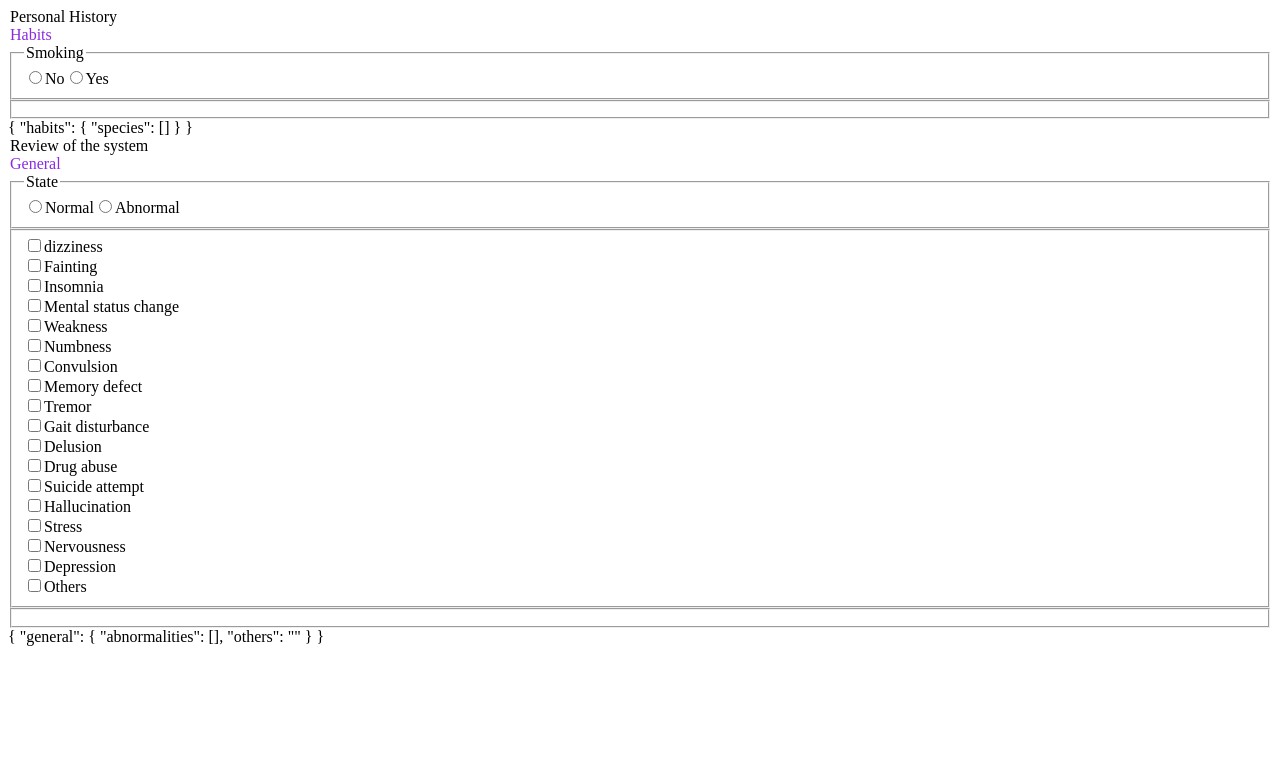
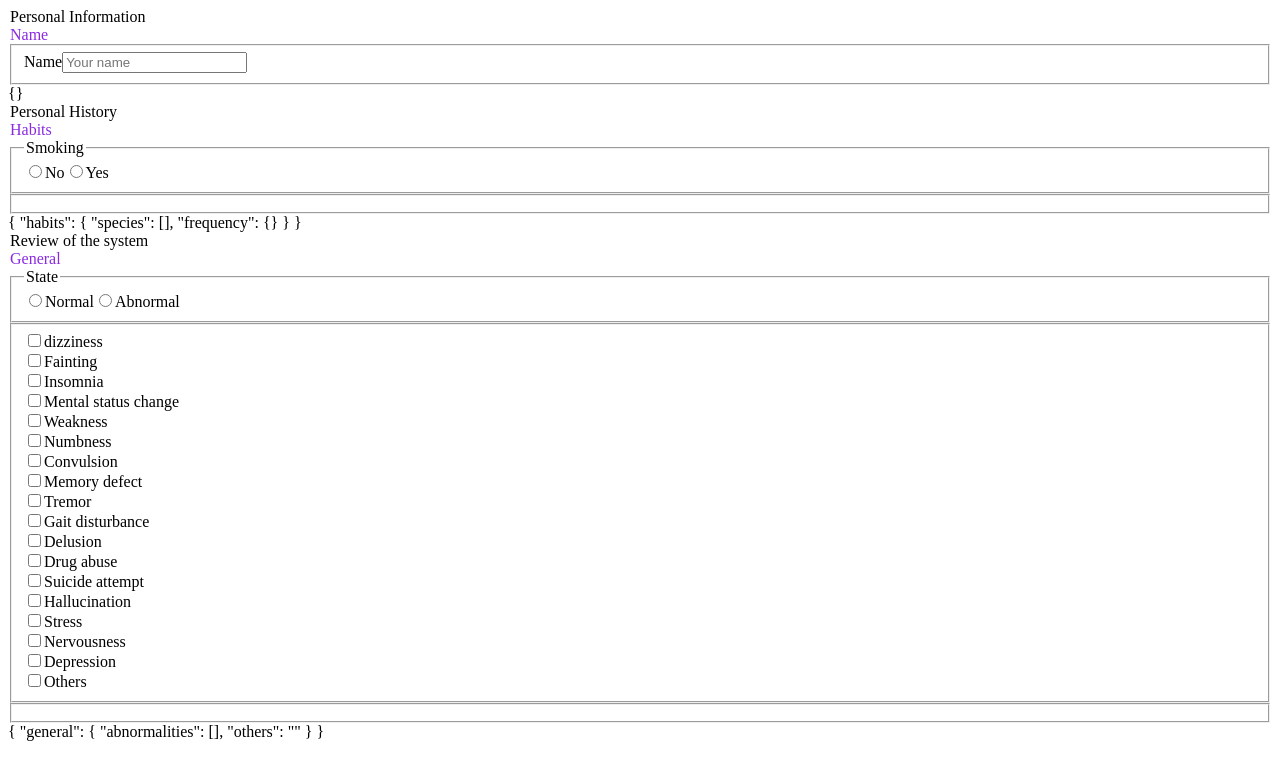
Before and after one commit to sudoris/form-generator-dev, a Vue app: page / in a window 1280 px wide. Shown: the top 780 px of the page. Built offline with nearby package versions, Linux system fonts and the light colour scheme.

Commit message:
selectlist field and showInputField function and placeholder update

```diff
--- a/src/App.vue
+++ b/src/App.vue
@@ -1,5 +1,6 @@
 <template>
   <div id="app">
+    <PersonalInfo></PersonalInfo>
     <PersonalHistory></PersonalHistory>
     <ReviewOfTheSystem></ReviewOfTheSystem>
   </div>
--- a/src/components/input_components/CheckList.vue
+++ b/src/components/input_components/CheckList.vue
@@ -4,7 +4,11 @@
     <fieldset>
       <div v-if="showInputField">
         <div v-for="(item, index) in schema.values" :key="index">
-          <input type="checkbox" :id="item" :value="item" v-model="value[schema.fieldName]">
+          <input
+            type="checkbox"
+            :id="item"
+            :value="item"
+            v-model="value[schema.fieldName]">
           <label :for="item">{{ item }}</label>
         </div>
       </div>
@@ -15,6 +19,7 @@
 <script>
 
 export default {
+  name: "CheckList",
   props: {
     schema: {
       type: Object,
@@ -67,16 +72,20 @@ export default {
 		showInputField() {
 			let schemaAttrs = this.schema.attrs;
 			//dependencies name is Array?
-			if (schemaAttrs) {
-				if(schemaAttrs.dependencies && Array.isArray(this.value[schemaAttrs.dependencies.name])){
-					if(this.value[schemaAttrs.dependencies.name].indexOf(schemaAttrs.dependencies.value) !== -1){
+			if(typeof this.schema.attrs !== 'undefined'){
+				if(typeof this.schema.attrs.dependencies !== 'undefined'){
+					if(typeof this.schema.attrs.dependencies.values !== 'undefined' && typeof this.schema.attrs.dependencies.name !== 'undefined'){
+						if(Array.isArray(this.value[schemaAttrs.dependencies.name])){
+							for(let i = 0; i < schemaAttrs.dependencies.values.length; i++) {
+								if(this.value[schemaAttrs.dependencies.name].indexOf(schemaAttrs.dependencies.values[i]) !== -1){
 									return true
 								}else {
 									this.clearInput()
 									return false
 								}
+							}
 						}else {
-					if (!(schemaAttrs.dependencies) || (this.value[schemaAttrs.dependencies.name] === schemaAttrs.dependencies.value)) {
+							if(this.schema.attrs.dependencies.values.indexOf(this.value[this.schema.attrs.dependencies.name]) !== -1){
 								return true
 							}else {
 								this.clearInput()
@@ -86,6 +95,10 @@ export default {
 					}
 					return true
 				}
+				return true
+			}
+			return true
+		},
 	}
 }
 </script>
--- a/src/components/input_components/RadioInput.vue
+++ b/src/components/input_components/RadioInput.vue
@@ -4,7 +4,11 @@
       <legend>{{ schema.label }}</legend>
 			<div v-if="showInputField">
 				<span v-for="(item, index) in schema.values" :key="index">
-					<input type="radio" :id="item" :value="item" v-model="value[schema.fieldName]">
+					<input
+						type="radio"
+						:id="item"
+						:value="item"
+						v-model="value[schema.fieldName]">
 					<label :for="item">{{ item }}</label>
 				</span>
 			</div>
@@ -14,6 +18,7 @@
 
 <script>
 export default {
+	name: "RadioInput",
   //value = schemaData. v-model default prop is value
   props: {
     schema: {
@@ -59,25 +64,33 @@ export default {
 		showInputField() {
 			let schemaAttrs = this.schema.attrs;
 			//dependencies name is Array?
-			if (schemaAttrs) {
-				if(schemaAttrs.dependencies && Array.isArray(this.value[schemaAttrs.dependencies.name])){
-					if(this.value[schemaAttrs.dependencies.name].indexOf(schemaAttrs.dependencies.value) !== -1){
+			if(typeof this.schema.attrs !== 'undefined'){
+				if(typeof this.schema.attrs.dependencies !== 'undefined'){
+					if(typeof this.schema.attrs.dependencies.values !== 'undefined' && typeof this.schema.attrs.dependencies.name !== 'undefined'){
+						if(Array.isArray(this.value[schemaAttrs.dependencies.name])){
+							for(let i = 0; i < schemaAttrs.dependencies.values.length; i++) {
+								if(this.value[schemaAttrs.dependencies.name].indexOf(schemaAttrs.dependencies.values[i]) !== -1){
 									return true
 								}else {
 									this.clearInput()
 									return false
 								}
 							}
-
-				if (!(schemaAttrs.dependencies) || (this.value[schemaAttrs.dependencies.name] === schemaAttrs.dependencies.value)) {
+						}else {
+							if(this.schema.attrs.dependencies.values.indexOf(this.value[this.schema.attrs.dependencies.name]) !== -1){
 								return true
 							}else {
 								this.clearInput()
 								return false
 							}
 						}
+					}
 					return true
 				}
+				return true
+			}
+			return true
+		},
 	}
 }
 </script>
--- a/src/components/input_components/SelectList.vue
+++ b/src/components/input_components/SelectList.vue
@@ -0,0 +1,123 @@
+
+<template>
+  <div>
+    <fieldset>
+      <div v-if="showInputField">
+        <select v-model="value[schema.fieldName]">
+          <template v-if="typeof schema.attrs.placeholder !== 'undefined'">
+            <option value="" >{{ schema.attrs.placeholder }}</option>
+          </template>
+          <!-- dynamic placeholder and placeholder name?-->
+          <option
+            v-for="(item, index) in schema.values"
+            :key="index"
+            :value="item">
+            {{ item }}
+          </option>
+        </select>
+      </div>
+    </fieldset>
+  </div>
+</template>
+
+<script>
+
+export default {
+  name: "SelectList",
+  props: {
+    schema: {
+      type: Object,
+      default() {
+        return {}
+      }
+    },
+    value: {
+      type: Object,
+      default() {
+        return  {}
+      }
+    }
+  },
+  data () {
+    return {
+      placeholder: this.getPlaceholder(),
+      currentFieldName: this.schema.fieldName
+    }
+  },
+  created: function() {
+    if (!(this.currentFieldName in this.value)) {
+      // this.value[this.currentFieldName] = {}
+      this.$set(this.value, this.currentFieldName, "");
+      //this.value["keyOnCreate"] = {};
+    }
+	},
+	methods: {
+		clearInput() {
+		// this.value[this.schema.fieldName] = null
+			let initValue = null;
+			switch (this.$options.name) {
+				case "TextInput":
+					initValue = "";
+          this.$set(this.value, this.currentFieldName, initValue);
+          break;
+				case "CheckList":
+					initValue = [];
+          this.$set(this.value, this.currentFieldName, initValue);
+          break;
+				case "RadioInput":
+					initValue = "";
+          this.$set(this.value, this.currentFieldName, initValue);
+          break;
+        case "SelectList":
+          initValue = ""
+          this.$set(this.value, this.currentFieldName, initValue);
+          break;
+			}
+    },
+    getPlaceholder() {
+			if(typeof this.schema.attrs !== 'undefined') {
+				if(typeof this.schema.attrs.placeholder !== 'undefined') {
+					return this.schema.attrs.placeholder
+				}
+			}
+			return ""
+		}
+	},
+	computed: {
+		showInputField() {
+			let schemaAttrs = this.schema.attrs;
+			//dependencies name is Array?
+			if(typeof this.schema.attrs !== 'undefined'){
+				if(typeof this.schema.attrs.dependencies !== 'undefined'){
+					if(typeof this.schema.attrs.dependencies.values !== 'undefined' && typeof this.schema.attrs.dependencies.name !== 'undefined'){
+						if(Array.isArray(this.value[schemaAttrs.dependencies.name])){
+							for(let i = 0; i < schemaAttrs.dependencies.values.length; i++) {
+								if(this.value[schemaAttrs.dependencies.name].indexOf(schemaAttrs.dependencies.values[i]) !== -1){
+									return true
+								}else {
+									this.clearInput()
+									return false
+								}
+							}
+						}else {
+							if(this.schema.attrs.dependencies.values.indexOf(this.value[this.schema.attrs.dependencies.name]) !== -1){
+								return true
+							}else {
+								this.clearInput()
+								return false
+							}
+						}
+					}
+					return true
+				}
+				return true
+			}
+			return true
+		},
+	}
+}
+</script>
+
+<style>
+
+</style>
--- a/src/components/input_components/TextInput.vue
+++ b/src/components/input_components/TextInput.vue
@@ -1,10 +1,17 @@
 
+import { exists } from 'fs';
 <template>
   <div>
     <fieldset>
       <div v-if="showInputField">
-        <label v-bind:for="schema.fieldName">{{ schema.label }}</label>
-        <input id="text-input" type="text" v-bind:name="schema.fieldName" v-model="value[schema.fieldName]">
+        <label :for="schema.fieldName">{{ schema.label }}</label>
+        <input
+					id="text-input"
+					type="text"
+					:name="schema.fieldName"
+					:placeholder="placeholder"
+					v-model="value[schema.fieldName]"
+					>
       </div>
     </fieldset>
   </div>
@@ -29,6 +36,8 @@ export default {
   },
   data () {
     return {
+			// need to sort out methods
+			placeholder: this.getPlaceholder(),
 			currentFieldName: this.schema.fieldName
     }
 	},
@@ -50,30 +59,47 @@ export default {
           this.$set(this.value, this.currentFieldName, initValue);
           break;
 			}
+		},
+		getPlaceholder() {
+			if(typeof this.schema.attrs !== 'undefined') {
+				if(typeof this.schema.attrs.placeholder !== 'undefined') {
+					return this.schema.attrs.placeholder
+				}
+			}
+			return ""
 		}
 	},
 	computed: {
 		showInputField() {
 			let schemaAttrs = this.schema.attrs;
 			//dependencies name is Array?
-			if (schemaAttrs) {
-				if(schemaAttrs.dependencies && Array.isArray(this.value[schemaAttrs.dependencies.name])){
-					if(this.value[schemaAttrs.dependencies.name].indexOf(schemaAttrs.dependencies.value) !== -1){
+			if(typeof this.schema.attrs !== 'undefined'){
+				if(typeof this.schema.attrs.dependencies !== 'undefined'){
+					if(typeof this.schema.attrs.dependencies.values !== 'undefined' && typeof this.schema.attrs.dependencies.name !== 'undefined'){
+						if(Array.isArray(this.value[schemaAttrs.dependencies.name])){
+							for(let i = 0; i < schemaAttrs.dependencies.values.length; i++) {
+								if(this.value[schemaAttrs.dependencies.name].indexOf(schemaAttrs.dependencies.values[i]) !== -1){
 									return true
 								}else {
 									this.clearInput()
 									return false
 								}
 							}
-				if (!(schemaAttrs.dependencies) || (this.value[schemaAttrs.dependencies.name] === schemaAttrs.dependencies.value)) {
+						}else {
+							if(this.schema.attrs.dependencies.values.indexOf(this.value[this.schema.attrs.dependencies.name]) !== -1){
 								return true
 							}else {
 								this.clearInput()
 								return false
 							}
 						}
+					}
 					return true
 				}
+				return true
+			}
+			return true
+		},
 	}
 }
 </script>
--- a/src/components/note_components/PersonalHistory.vue
+++ b/src/components/note_components/PersonalHistory.vue
@@ -44,7 +44,51 @@ export default {
                 attrs: {
                   dependencies: {
                     name: "smoking",
-                      value: "Yes"
+                    values: ["Yes"]
+                  }
+                }
+              },
+              smokingFrequency: {
+                description: "frequency of smoking",
+                type: "object",
+                fieldName: "frequency",
+                properties: {
+                  state: {
+                    description: "state",
+                    type: "radio",
+                    fieldName: "state",
+                    values: ["Stop smoking for", "Occasionally", "Pack/day"]
+                  },
+                  years: {
+                    description: "years",
+                    type: "selectlist",
+                    fieldName: "years",
+                    values: ["1", "2", "3"],
+                    attrs: {
+                      dependencies: {
+                        name: "state",
+                        values: ["Stop smoking for","Pack/day"]
+                      }
+                    }
+                  },
+                  times: {
+                    description: "times",
+                    type: "selectlist",
+                    fieldName: "times",
+                    values: ["3", "2", "1"],
+                    attrs: {
+                      dependencies: {
+                        name: "state",
+                        values: ["Pack/day"]
+                      }
+                    }
+                  }
+                },
+                attrs: {
+                  dependencies: {
+                    name: "smoking",
+                    values: ["Yes"]
+                  }
                 }
               }
             }
@@ -54,8 +98,6 @@ export default {
       required: [ "productId" ]
     }
   }
-  },
-
 }
 </script>
 
--- a/src/components/note_components/PersonalInfo.vue
+++ b/src/components/note_components/PersonalInfo.vue
@@ -27,6 +27,9 @@ export default {
             type: "text",//type of input
             fieldName: "name",//schemaData key
             label: "Name",// label data
+            attrs: {
+              placeholder: "Your name"
+            }
           }
         },
         required: [ "productId" ]
@@ -40,9 +43,3 @@ export default {
 <style>
 
 </style>
-
-
-
-
-// WEBPACK FOOTER //
-// PersonalInfo.vue
--- a/src/components/note_components/ReviewOfTheSystem.vue
+++ b/src/components/note_components/ReviewOfTheSystem.vue
@@ -67,7 +67,7 @@ export default {
                   attrs: {
                     dependencies: {
                       name: "abnormalities",
-                      value: "Others"
+                      values: ["Others"]
                     }
                   }
                 }
--- a/src/components/utility_components/ObjectComponent.vue
+++ b/src/components/utility_components/ObjectComponent.vue
@@ -16,13 +16,16 @@
 import TextInput from "../input_components/TextInput"
 import RadioInput from "../input_components/RadioInput"
 import CheckList from "../input_components/CheckList"
+import SelectList from "../input_components/SelectList"
+
 
 export default {
   name: 'ObjectComponent',
   components: {
     TextInput,
     RadioInput,
-    CheckList
+    CheckList,
+    SelectList
   },
   props: {
     schema: {
@@ -56,13 +59,12 @@ export default {
       switch (type) {
         case "text":
           return "TextInput"
-
         case "radio":
           return "RadioInput"
-
         case "checklist":
           return "CheckList"
-
+        case "selectlist":
+          return "SelectList"
         case "object":
           return "ObjectComponent"
       }
@@ -76,18 +78,35 @@ export default {
   },
 	computed: {
 		showInputField() {
-      let schemaAttrs = this.schema.attrs
-      if (schemaAttrs) {
-        if (!(schemaAttrs.dependencies) || (this.value[schemaAttrs.dependencies.name] === schemaAttrs.dependencies.value)) {
+			let schemaAttrs = this.schema.attrs;
+			//dependencies name is Array?
+			if(typeof this.schema.attrs !== 'undefined'){
+				if(typeof this.schema.attrs.dependencies !== 'undefined'){
+					if(typeof this.schema.attrs.dependencies.values !== 'undefined' && typeof this.schema.attrs.dependencies.name !== 'undefined'){
+						if(Array.isArray(this.value[schemaAttrs.dependencies.name])){
+							for(let i = 0; i < schemaAttrs.dependencies.values.length; i++) {
+								if(this.value[schemaAttrs.dependencies.name].indexOf(schemaAttrs.dependencies.values[i]) !== -1){
 									return true
 								}else {
 									this.clearInput()
 									return false
 								}
+							}
 						}else {
+							if(this.schema.attrs.dependencies.values.indexOf(this.value[this.schema.attrs.dependencies.name]) !== -1){
+								return true
+							}else {
+								this.clearInput()
+								return false
+							}
+						}
+					}
 					return true
 				}
+				return true
 			}
+			return true
+		},
 	}
 }
 </script>
```
Also changed, not shown: src/components/Section.vue (+4 -3 lines). Lines whose indentation alone changed are shown as unchanged.
